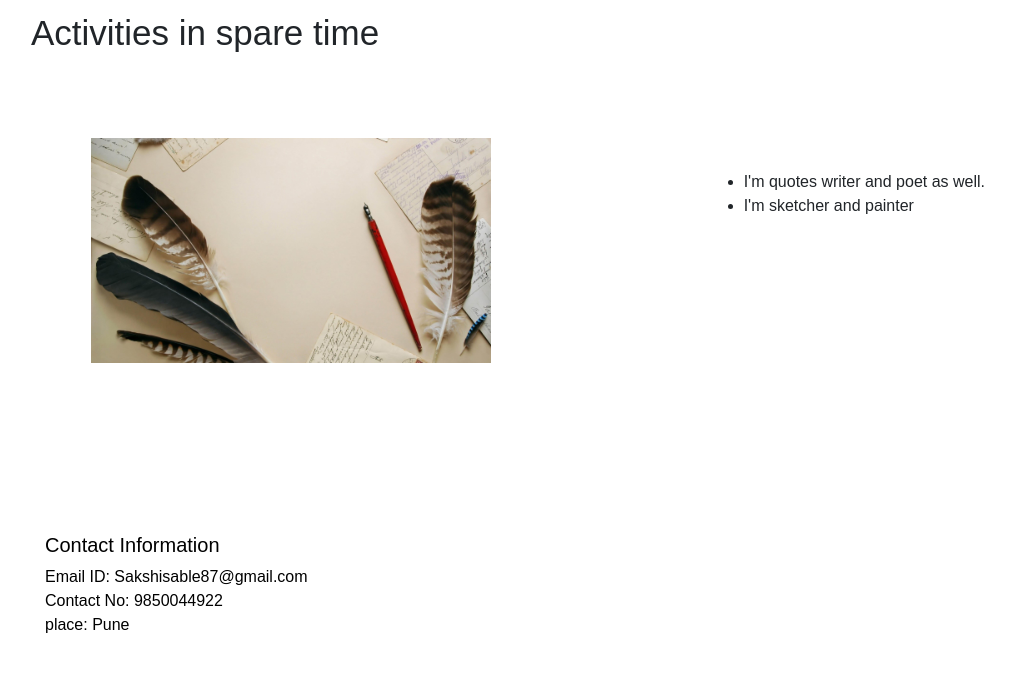
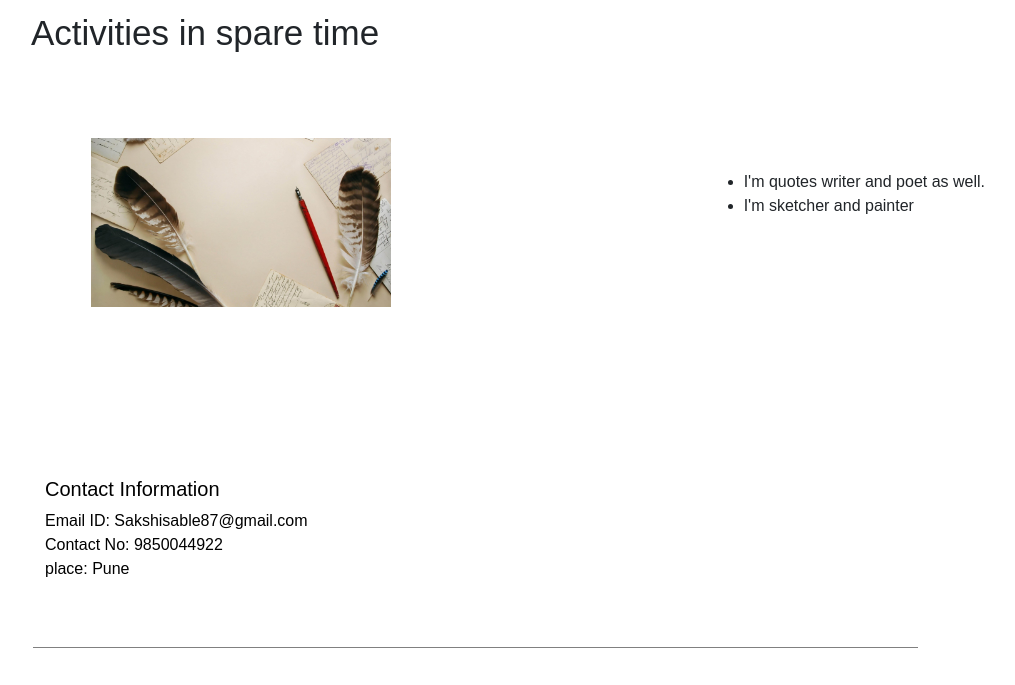
Before and after one commit to sakshisable/SakshiS, a plain HTML site: page index.html in a window 1280 px wide. Shown: the part 1700-2385 px from the top of the page, without its empty margins (17-1032 px from the left). Drawn offline with nearby package versions, Linux system fonts and the light colour scheme.

Commit message:
Update index.html

```diff
--- a/index.html
+++ b/index.html
@@ -96,7 +96,7 @@
         <div class="activity">
             <div class="d-flex flex-wrap">
                 <div class="col-7 mt-sm-3">
-                    <img src="hobby.jpg" width="400">
+                    <img src="hobby.jpg" width="300">
 
                 </div>
 
```
